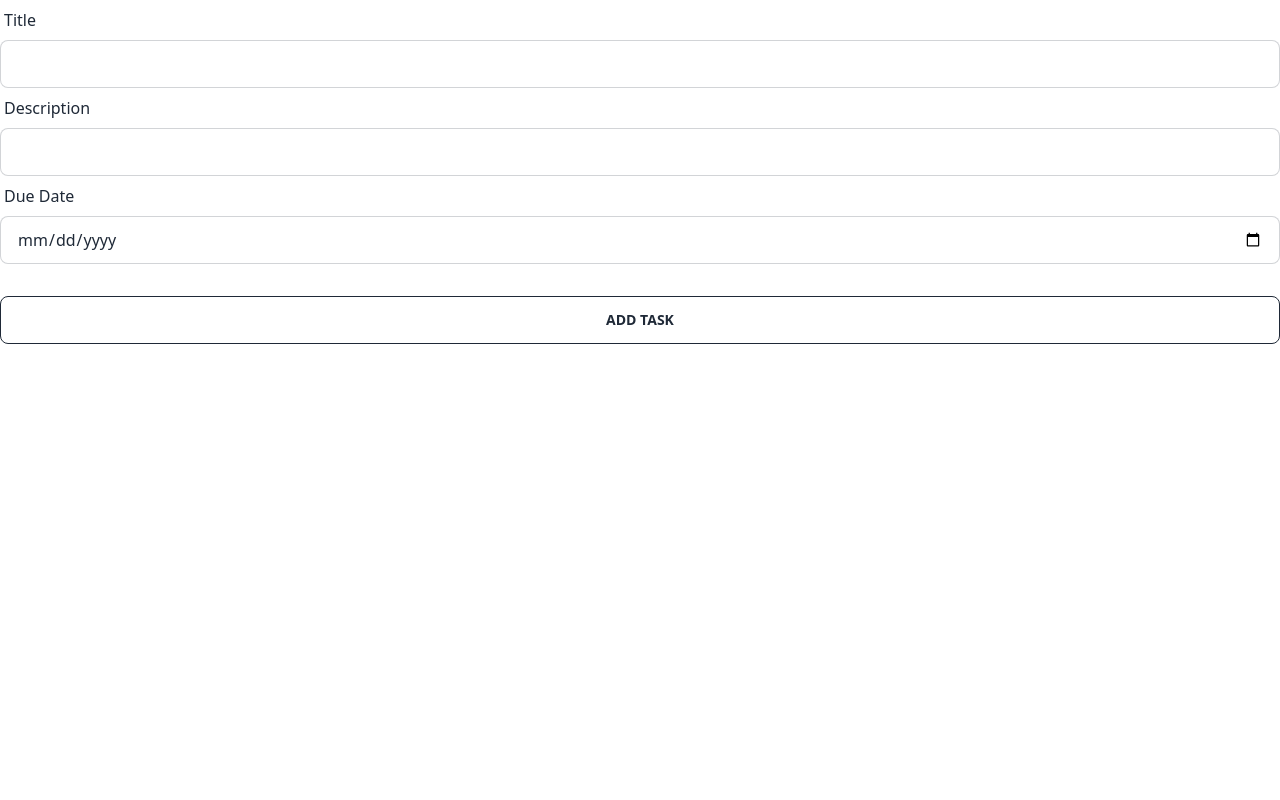
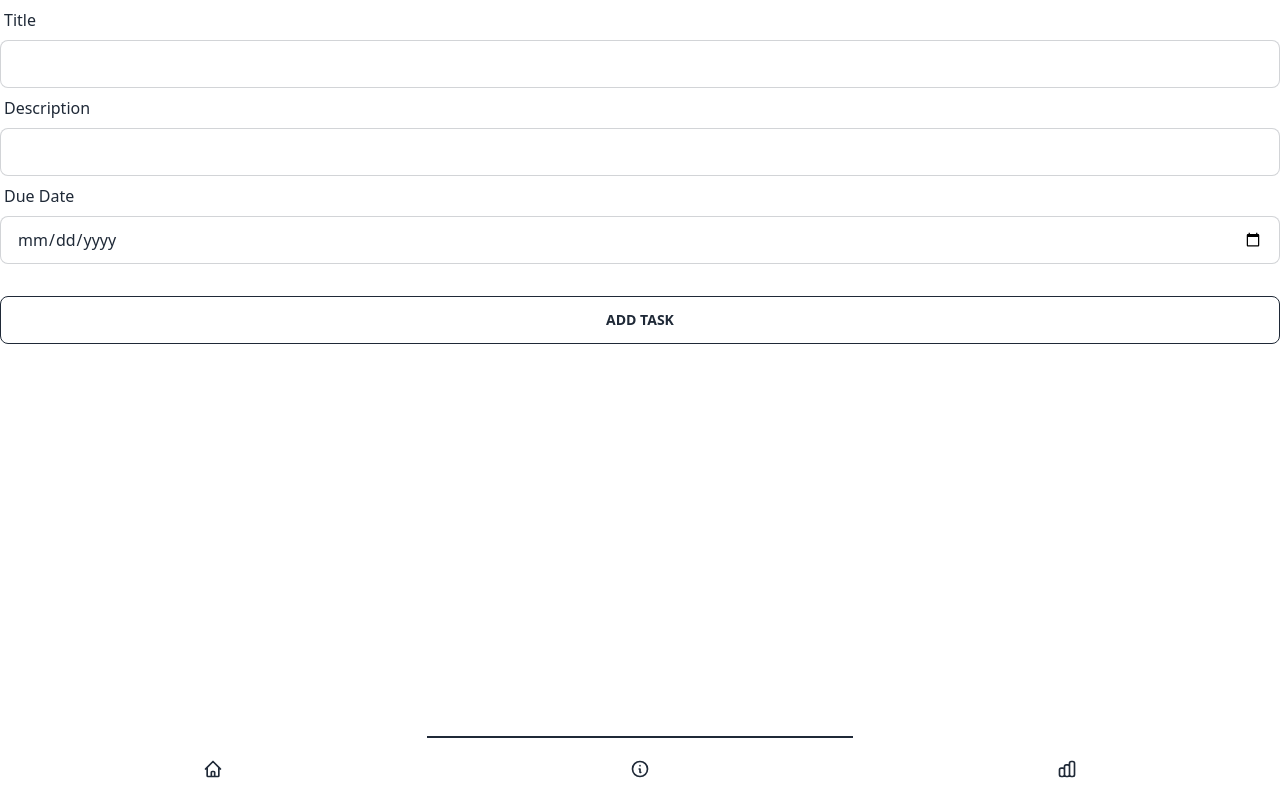
Before and after one commit to HabibMollah/taskhub, a React (Vite) app: page / in a window 1280 px wide. Built offline with nearby package versions, Linux system fonts and the light colour scheme.

Commit message:
add navbar to app

```diff
--- a/src/App.tsx
+++ b/src/App.tsx
@@ -1,9 +1,11 @@
 import Form from './components/Form';
+import NavBar from './components/NavBar';
 
 function App() {
   return (
     <>
       <Form />
+      <NavBar />
     </>
   );
 }
```
